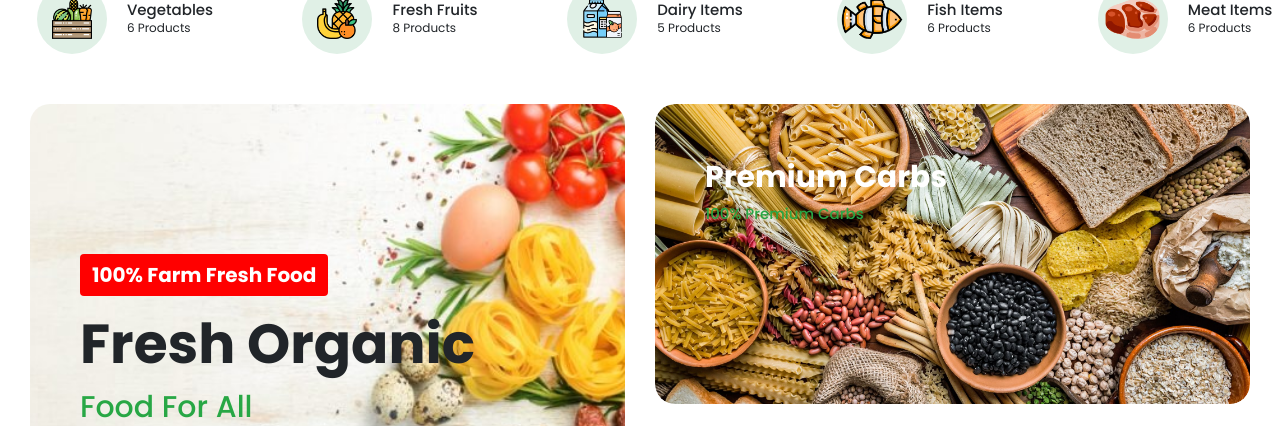
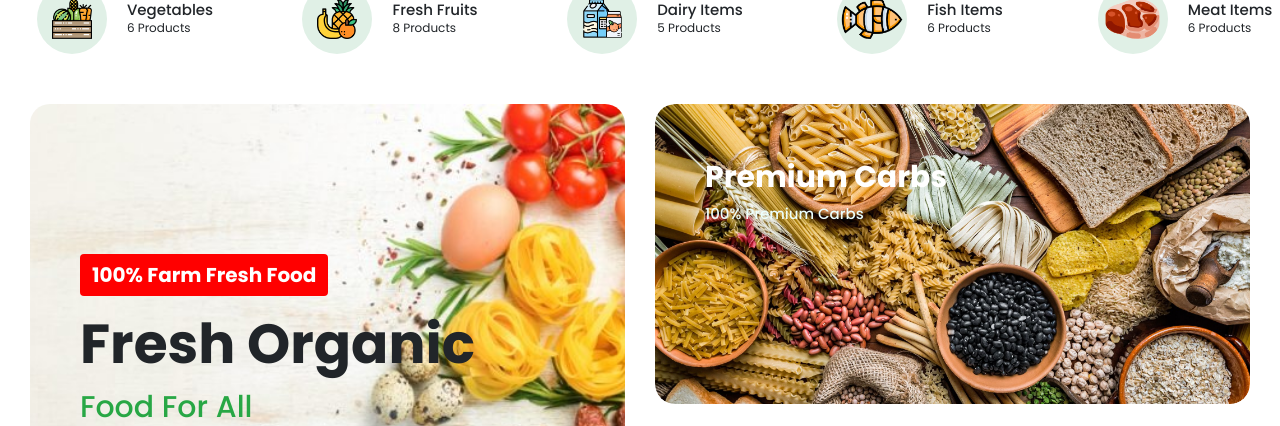
Before and after one commit to alvi00/SmartFarm, a PHP site: page /index.php in a window 1280 px wide. Shown: the part 136-562 px from the top of the page. Run offline with PHP 8.4, Linux system fonts and the light colour scheme; data comes from the database, SQL or seed files in the repository; data that the repository does not hold is empty.

Commit message:
correction

```diff
--- a/index.php
+++ b/index.php
@@ -166,7 +166,7 @@ $result_sellers = $conn->query($sql_sellers);
     <img src="uploads/carb.jpg" alt="Premium Honeynuts" style="width: 100%; height: 100%; object-fit: cover; border-radius: 20px; position: absolute; top: 0; left: 0; z-index: 0;">
     <div class="promo-content_banner_two" style="width: auto; height: auto; padding-left: 50px; padding-right: 50px; padding-top: 40px; position: relative; z-index: 1;">
         <h1 style="font-size: 30px; font-weight: bold; padding-top: 15px; color: white;">Premium Carbs</h1>
-        <p style="font-size: 15px; font-weight: 500; color: #28a745;">100% Premium Carbs</p>
+        <p style="font-size: 15px; font-weight: 500; color:rgb(236, 255, 253);">100% Premium Carbs</p>
     </div>
 </div>
 
@@ -182,7 +182,7 @@ $result_sellers = $conn->query($sql_sellers);
     <div class="promo-banner_four" style="width: 50%; height: 100%; border-radius: 20px; margin-top: 30px; margin-right: 30px; overflow: hidden; position: relative;">
         <img src="uploads/veg2.jpg" alt="Facewash" style="width: 100%; height: 100%; object-fit: cover; position: absolute; top: 0; left: 0; z-index: -1;">
         <div class="promo-content_banner_four">
-            <h1>Fresh Vegetavles</h1>
+            <h1>Fresh Vegetables</h1>
             <p>All Fixed price</p>
 
         </div>
```
